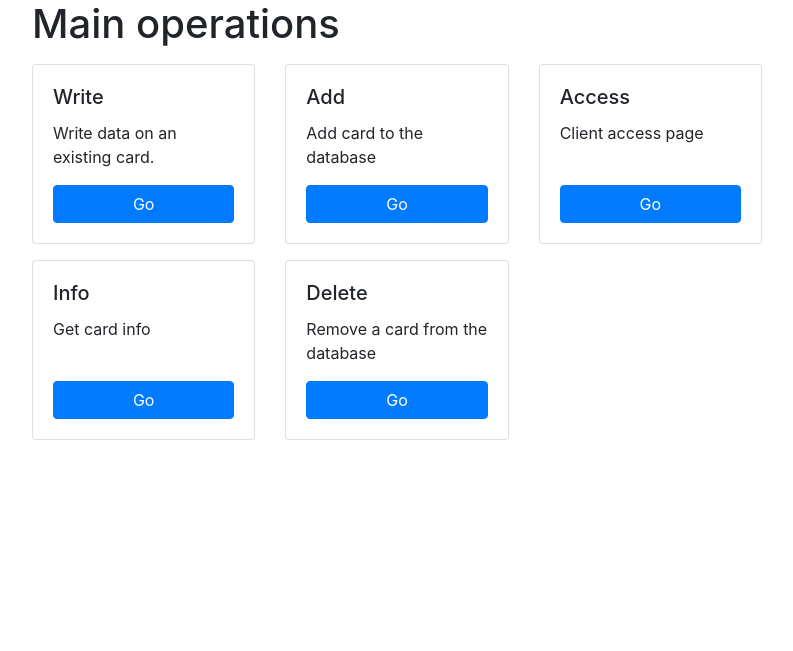
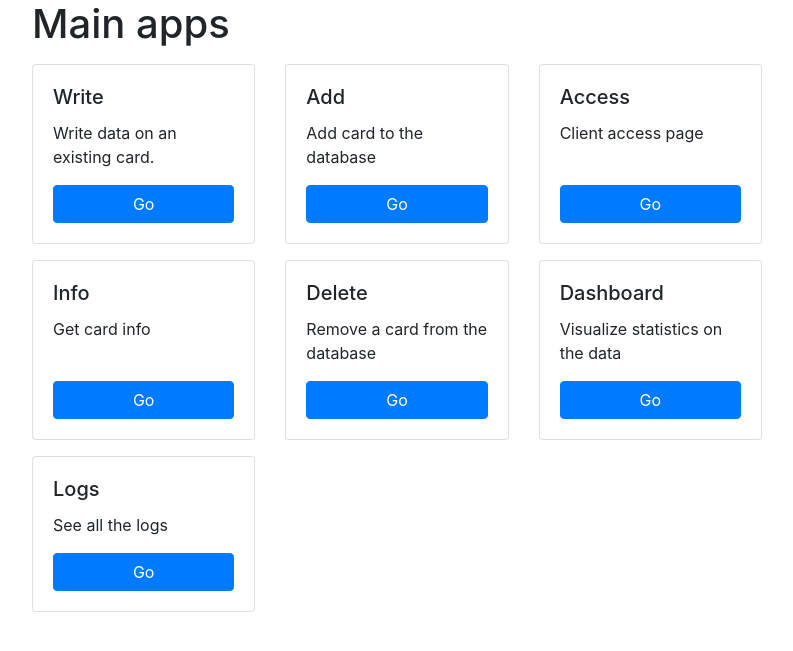
Before and after one commit to LorenzoAgnolucci/smartaccess, a Django app: page /rfid/ in a window 1280 px wide. Shown: the part 56-707 px from the top of the page, without its empty margins (243-1036 px from the left). Run offline with Django 3.2, Linux system fonts and the light colour scheme; some libraries are stand-ins or nearby versions.

Commit message:
Added dashboard and logs cards

```diff
--- a/rfid/templates/rfid/index.html
+++ b/rfid/templates/rfid/index.html
@@ -4,7 +4,7 @@
 
 {% block content %}
 
-    <h1>Main operations</h1>
+    <h1>Main apps</h1>
 
     {# BOOTSTRAP CARDS #}
     <div class="row">
@@ -53,6 +53,24 @@
                 </div>
             </div>
         </div>
+        <div class="col-sm-4 py-2" style="max-width: 18rem;">
+            <div class="card h-100">
+                <div class="card-body d-flex flex-column">
+                    <h5 class="card-title">Dashboard</h5>
+                    <p class="card-text">Visualize statistics on the data</p>
+                    <a href="{% url 'rfid:dashboard' %}" class="btn btn-primary mt-auto">Go</a>
+                </div>
+            </div>
+        </div>
+        <div class="col-sm-4 py-2" style="max-width: 18rem;">
+            <div class="card h-100">
+                <div class="card-body d-flex flex-column">
+                    <h5 class="card-title">Logs</h5>
+                    <p class="card-text">See all the logs</p>
+                    <a href="{% url 'rfid:logs' %}" class="btn btn-primary mt-auto">Go</a>
+                </div>
+            </div>
+        </div>
     </div>
 
 {% endblock %}
```
